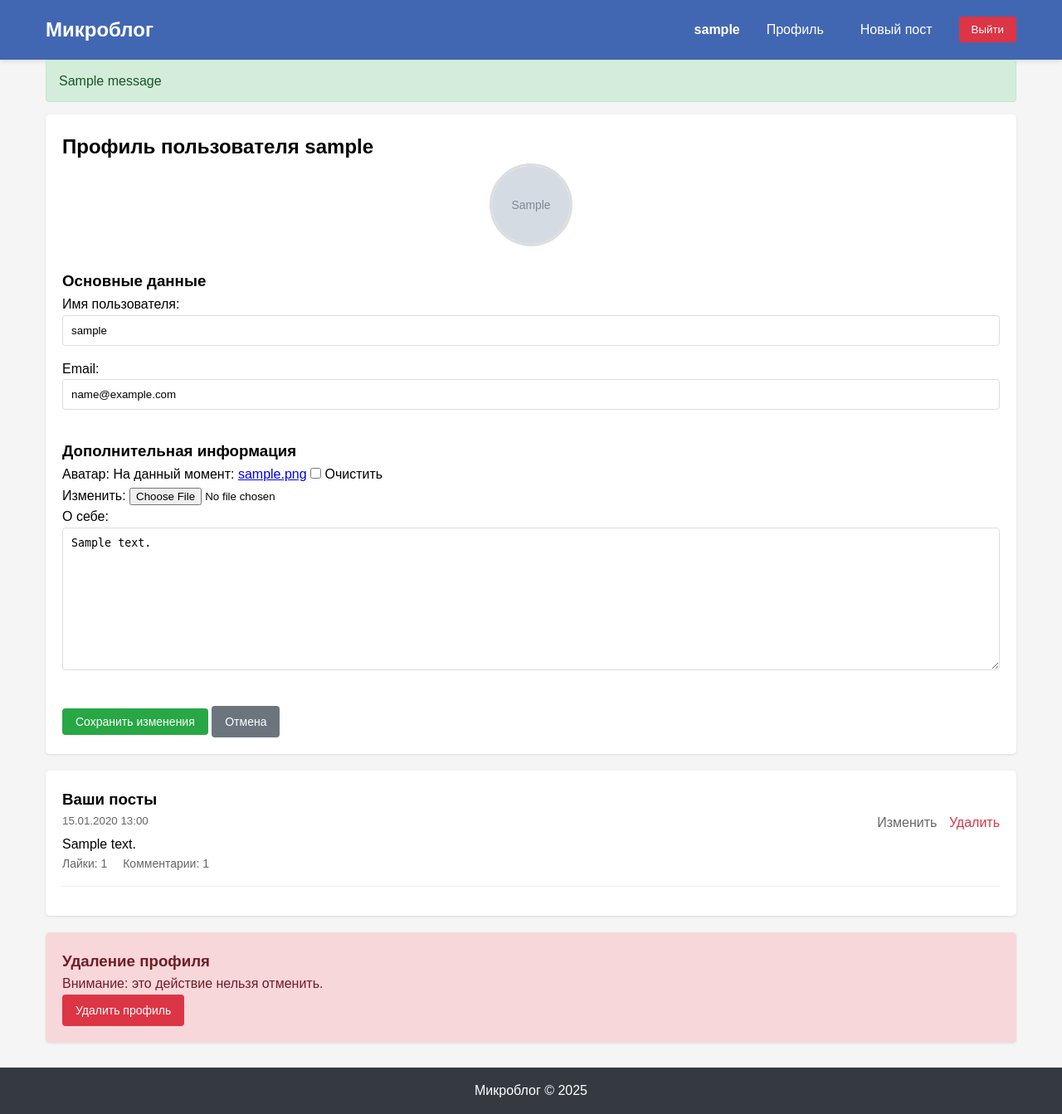
After one commit to ayosleepy/Lab3, a Django app: page /profile/ in a window 1280 px wide. The commit adds this page. Shown: the whole page at 83% size. Run offline with Django 5.2, Linux system fonts and the light colour scheme; a user stored in the database is signed in; tables that the repository leaves empty hold one stand-in row (values such as "Sample post"); grey boxes marked "Sample" are stand-in pictures; one stand-in notice (Sample message) is shown.

Commit message:
4 commit

```diff
--- /dev/null
+++ b/blog/templates/blog/base.html
@@ -0,0 +1,191 @@
+<!DOCTYPE html>
+<html lang="ru">
+<head>
+    <meta charset="UTF-8">
+    <meta name="viewport" content="width=device-width, initial-scale=1.0">
+    <title>Микроблог</title>
+    <style>
+        * {
+            margin: 0;
+            padding: 0;
+            box-sizing: border-box;
+        }
+        body {
+            font-family: Arial, sans-serif;
+            line-height: 1.6;
+            background: #f5f5f5;
+        }
+        .container {
+            max-width: 1200px;
+            margin: 0 auto;
+            padding: 0 15px;
+        }
+        header {
+            background: #4267B2;
+            color: white;
+            padding: 15px 0;
+            box-shadow: 0 2px 5px rgba(0,0,0,0.1);
+        }
+        .header-content {
+            display: flex;
+            justify-content: space-between;
+            align-items: center;
+        }
+        .logo {
+            font-size: 24px;
+            font-weight: bold;
+            color: white;
+            text-decoration: none;
+        }
+        .nav {
+            display: flex;
+            gap: 20px;
+            align-items: center;
+        }
+        .nav a {
+            color: white;
+            text-decoration: none;
+            padding: 8px 12px;
+            border-radius: 3px;
+        }
+        .nav a:hover {
+            background: rgba(255,255,255,0.1);
+        }
+        .username {
+            color: white;
+            font-weight: bold;
+        }
+        .logout-btn {
+            background: #dc3545;
+            color: white;
+            border: none;
+            padding: 8px 15px;
+            border-radius: 3px;
+            cursor: pointer;
+        }
+        .logout-btn:hover {
+            background: #c82333;
+        }
+        main {
+            padding: 30px 0;
+            min-height: calc(100vh - 140px);
+        }
+        .card {
+            background: white;
+            border-radius: 5px;
+            padding: 20px;
+            margin-bottom: 20px;
+            box-shadow: 0 1px 3px rgba(0,0,0,0.1);
+        }
+        .alert {
+            padding: 12px 15px;
+            border-radius: 4px;
+            margin-bottom: 15px;
+        }
+        .alert-success {
+            background: #d4edda;
+            color: #155724;
+            border: 1px solid #c3e6cb;
+        }
+        .alert-error {
+            background: #f8d7da;
+            color: #721c24;
+            border: 1px solid #f5c6cb;
+        }
+        .btn {
+            display: inline-block;
+            padding: 8px 16px;
+            background: #007bff;
+            color: white;
+            text-decoration: none;
+            border-radius: 4px;
+            border: none;
+            cursor: pointer;
+            font-size: 14px;
+        }
+        .btn:hover {
+            background: #0056b3;
+        }
+        .btn-danger {
+            background: #dc3545;
+        }
+        .btn-danger:hover {
+            background: #c82333;
+        }
+        .btn-success {
+            background: #28a745;
+        }
+        .btn-success:hover {
+            background: #1e7e34;
+        }
+        .btn-secondary {
+            background: #6c757d;
+        }
+        .btn-secondary:hover {
+            background: #545b62;
+        }
+        textarea, input[type="text"], input[type="email"], input[type="password"] {
+            width: 100%;
+            padding: 10px;
+            border: 1px solid #ddd;
+            border-radius: 4px;
+            margin-bottom: 15px;
+        }
+        .avatar {
+            width: 100px;
+            height: 100px;
+            border-radius: 50%;
+            object-fit: cover;
+            border: 3px solid #ddd;
+        }
+        footer {
+            background: #343a40;
+            color: white;
+            text-align: center;
+            padding: 15px 0;
+            margin-top: 30px;
+        }
+    </style>
+</head>
+<body>
+    <header>
+        <div class="container">
+            <div class="header-content">
+                <a href="{% url 'index' %}" class="logo">Микроблог</a>
+                <nav class="nav">
+                    {% if user.is_authenticated %}
+                        <span class="username">{{ user.username }}</span>
+                        <a href="{% url 'profile' %}">Профиль</a>
+                        <a href="{% url 'create_post' %}">Новый пост</a>
+                        <form action="{% url 'logout' %}" method="post" style="display: inline;">
+                            {% csrf_token %}
+                            <button type="submit" class="logout-btn">Выйти</button>
+                        </form>
+                    {% else %}
+                        <a href="{% url 'login' %}">Войти</a>
+                        <a href="{% url 'register' %}">Регистрация</a>
+                    {% endif %}
+                </nav>
+            </div>
+        </div>
+    </header>
+
+    <main class="container">
+        {% if messages %}
+            {% for message in messages %}
+                <div class="alert alert-{{ message.tags }}">
+                    {{ message }}
+                </div>
+            {% endfor %}
+        {% endif %}
+
+        {% block content %}{% endblock %}
+    </main>
+
+    <footer>
+        <div class="container">
+            <p>Микроблог &copy; {% now "Y" %}</p>
+        </div>
+    </footer>
+</body>
+</html>
--- /dev/null
+++ b/blog/templates/blog/profile.html
@@ -0,0 +1,91 @@
+{% extends 'blog/base.html' %}
+
+{% block content %}
+<div class="card">
+    <h2>Профиль пользователя {{ user.username }}</h2>
+
+    {% if user.profile.avatar %}
+    <div style="text-align: center; margin-bottom: 20px;">
+        <img src="{{ user.profile.avatar.url }}" class="avatar" alt="Аватар">
+    </div>
+    {% endif %}
+
+    <form method="post" enctype="multipart/form-data">
+        {% csrf_token %}
+
+        <div style="margin-bottom: 20px;">
+            <h3>Основные данные</h3>
+            <div>
+                <label>Имя пользователя:</label>
+                {{ user_form.username }}
+            </div>
+            <div>
+                <label>Email:</label>
+                {{ user_form.email }}
+            </div>
+        </div>
+
+        <div style="margin-bottom: 20px;">
+            <h3>Дополнительная информация</h3>
+            <div>
+                <label>Аватар:</label>
+                {{ profile_form.avatar }}
+            </div>
+            <div>
+                <label>О себе:</label>
+                {{ profile_form.bio }}
+            </div>
+        </div>
+
+        <div style="margin-top: 20px;">
+            <button type="submit" class="btn btn-success">Сохранить изменения</button>
+            <a href="{% url 'index' %}" class="btn btn-secondary">Отмена</a>
+        </div>
+    </form>
+</div>
+
+<div class="card">
+    <h3>Ваши посты</h3>
+
+    {% if posts %}
+        {% for post in posts %}
+        <div style="margin-bottom: 15px; padding-bottom: 15px; border-bottom: 1px solid #eee;">
+            <div style="display: flex; justify-content: space-between;">
+                <small style="color: #666;">{{ post.created_at|date:"d.m.Y H:i" }}</small>
+                <div>
+                    <a href="{% url 'edit_post' post.id %}" style="color: #666; text-decoration: none; margin-right: 10px;">Изменить</a>
+                    <a href="{% url 'delete_post' post.id %}" style="color: #dc3545; text-decoration: none;">Удалить</a>
+                </div>
+            </div>
+            <p>{{ post.content|truncatechars:100 }}</p>
+            <div style="color: #666; font-size: 14px;">
+                <span>Лайки: {{ post.likes_count }}</span>
+                <span style="margin-left: 15px;">Комментарии: {{ post.comments_count }}</span>
+            </div>
+        </div>
+        {% endfor %}
+    {% else %}
+        <p>У вас пока нет постов.</p>
+    {% endif %}
+
+    {% if posts.has_other_pages %}
+    <div style="text-align: center; margin-top: 20px;">
+        {% if posts.has_previous %}
+        <a href="?page={{ posts.previous_page_number }}" class="btn btn-secondary">Назад</a>
+        {% endif %}
+
+        <span style="margin: 0 15px;">Страница {{ posts.number }} из {{ posts.paginator.num_pages }}</span>
+
+        {% if posts.has_next %}
+        <a href="?page={{ posts.next_page_number }}" class="btn btn-secondary">Вперед</a>
+        {% endif %}
+    </div>
+    {% endif %}
+</div>
+
+<div class="card" style="background: #f8d7da; border-color: #f5c6cb;">
+    <h3 style="color: #721c24;">Удаление профиля</h3>
+    <p style="color: #721c24;">Внимание: это действие нельзя отменить.</p>
+    <a href="{% url 'delete_profile' %}" class="btn btn-danger">Удалить профиль</a>
+</div>
+{% endblock %}
```
Also changed, not shown: blog/templates/blog/create_post.html (added, +24 -0 lines), blog/templates/blog/delete_comment.html (added, +24 -0 lines), blog/templates/blog/delete_post.html (added, +24 -0 lines), blog/templates/blog/delete_profile.html (added, +27 -0 lines), blog/templates/blog/edit_comment.html (added, +22 -0 lines), blog/templates/blog/edit_post.html (added, +22 -0 lines), blog/templates/blog/index.html (+98 -9 lines), blog/templates/blog/login.html (added, +32 -0 lines), blog/templates/blog/logout.html (added, +12 -0 lines), blog/templates/blog/register.html (added, +54 -0 lines).
